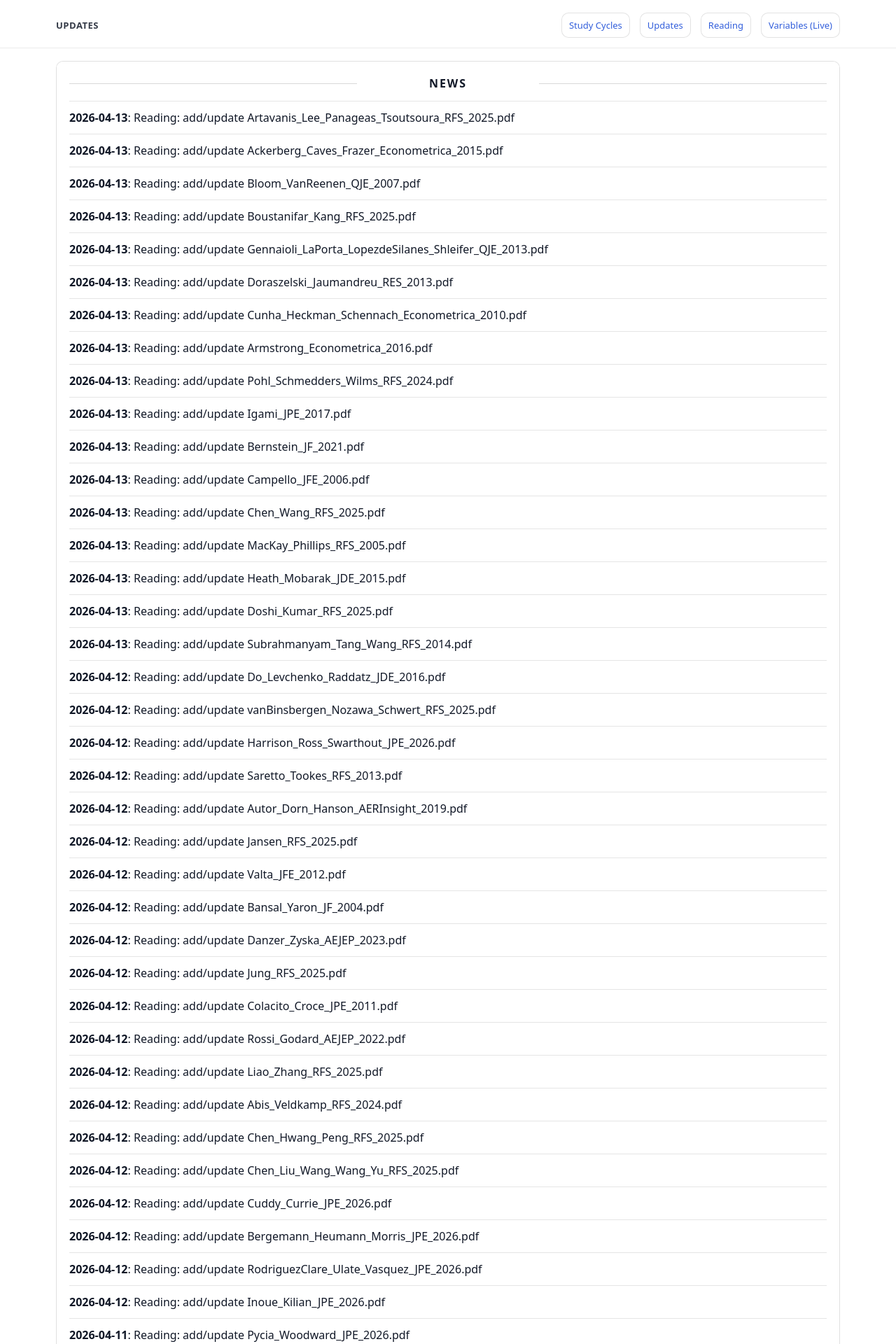
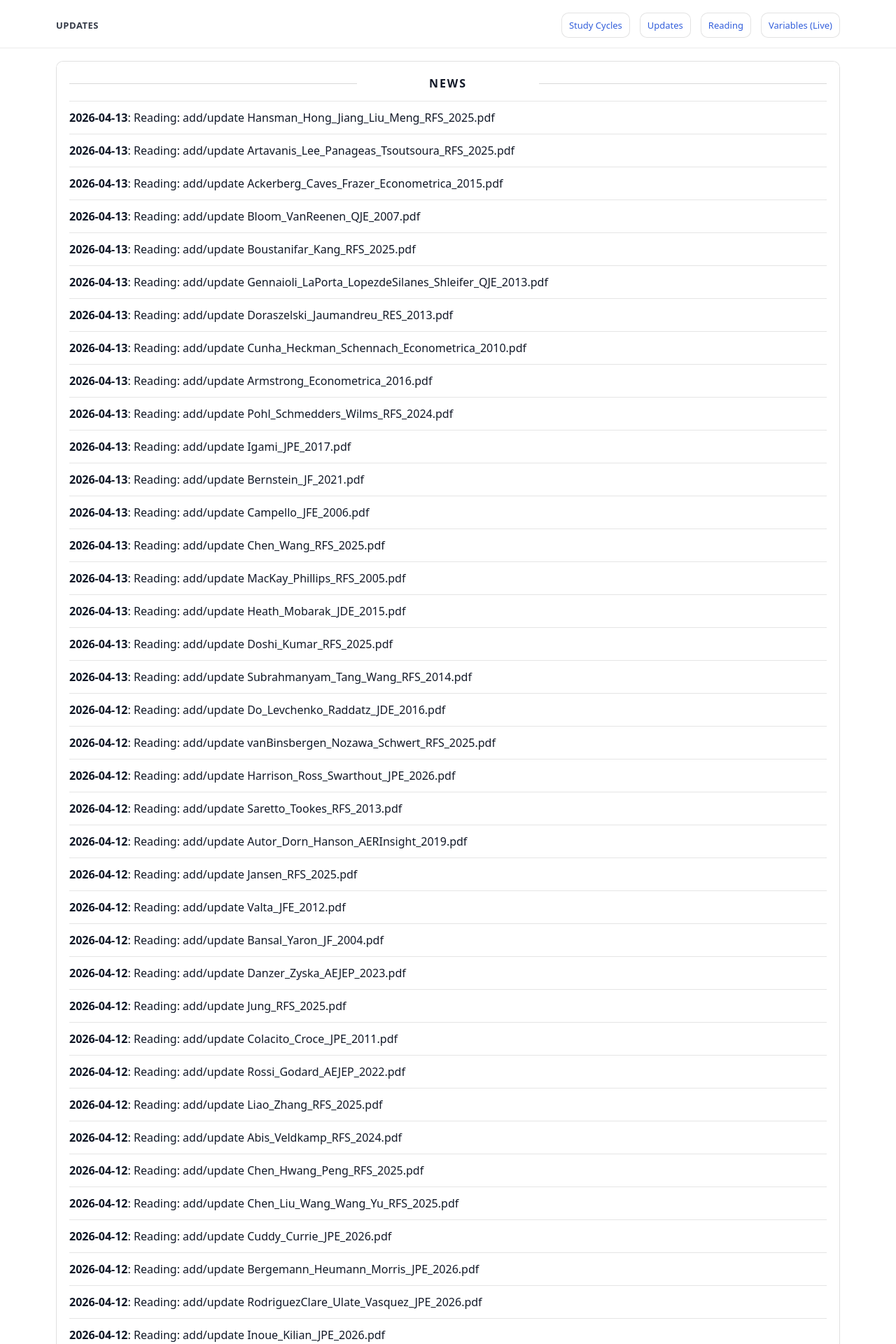
Before and after one commit to yaxinzn/study-archive, a Jekyll site: the page built from updates/index.md, in a window 1280 px wide. Shown: the top 1920 px of the page at 70% size. Built offline with Jekyll 4.4.1, drawn with Linux system fonts in a browser that asks for light colours; some of the changed text lies outside the part shown.

Commit message:
chore: update NEWS feed

```diff
--- a/_data/news.yml
+++ b/_data/news.yml
@@ -1,4 +1,7 @@
 # Auto-generated update history (sorted newest -> oldest). Do not edit manually.
+- ts: "1776085216"
+  date: "2026-04-13"
+  title: "Reading: add/update Hansman_Hong_Jiang_Liu_Meng_RFS_2025.pdf"
 - ts: "1776084242"
   date: "2026-04-13"
   title: "Reading: add/update Artavanis_Lee_Panageas_Tsoutsoura_RFS_2025.pdf"
```
